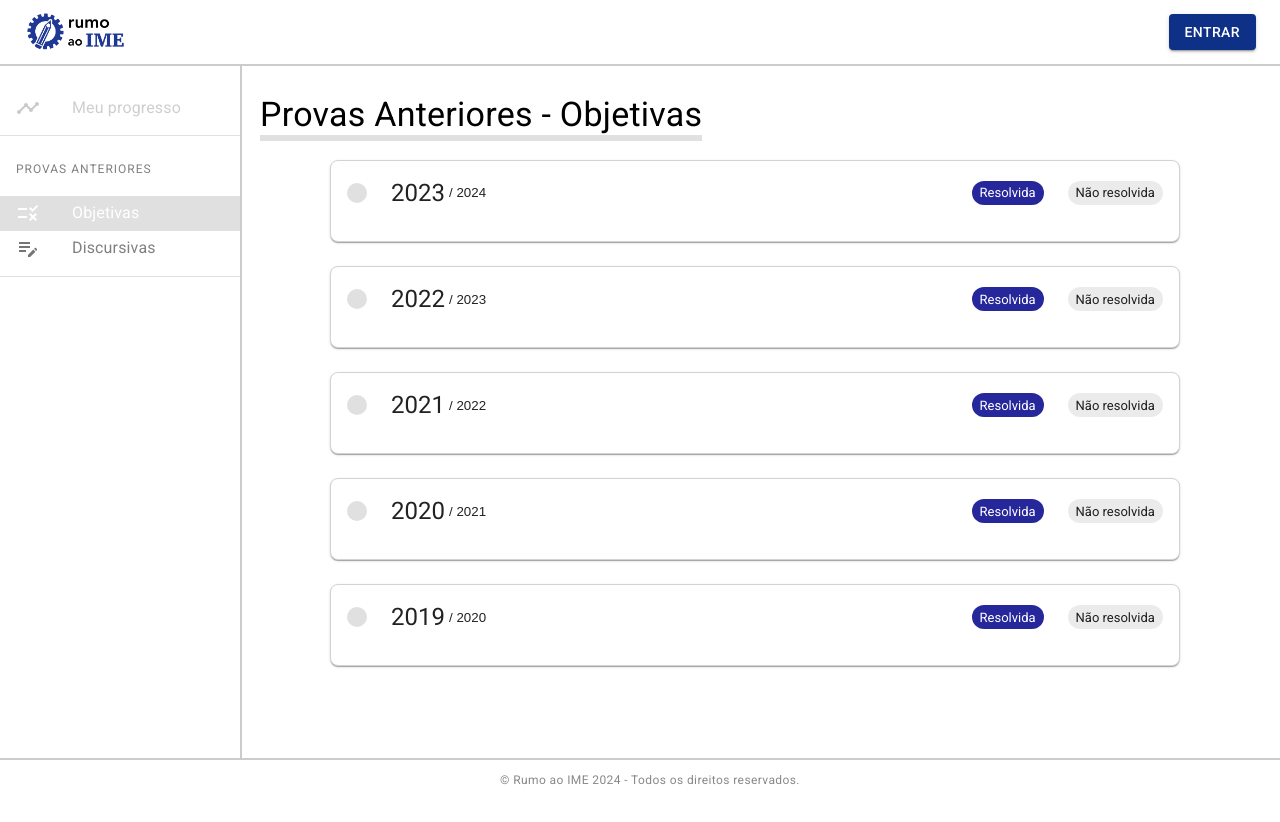
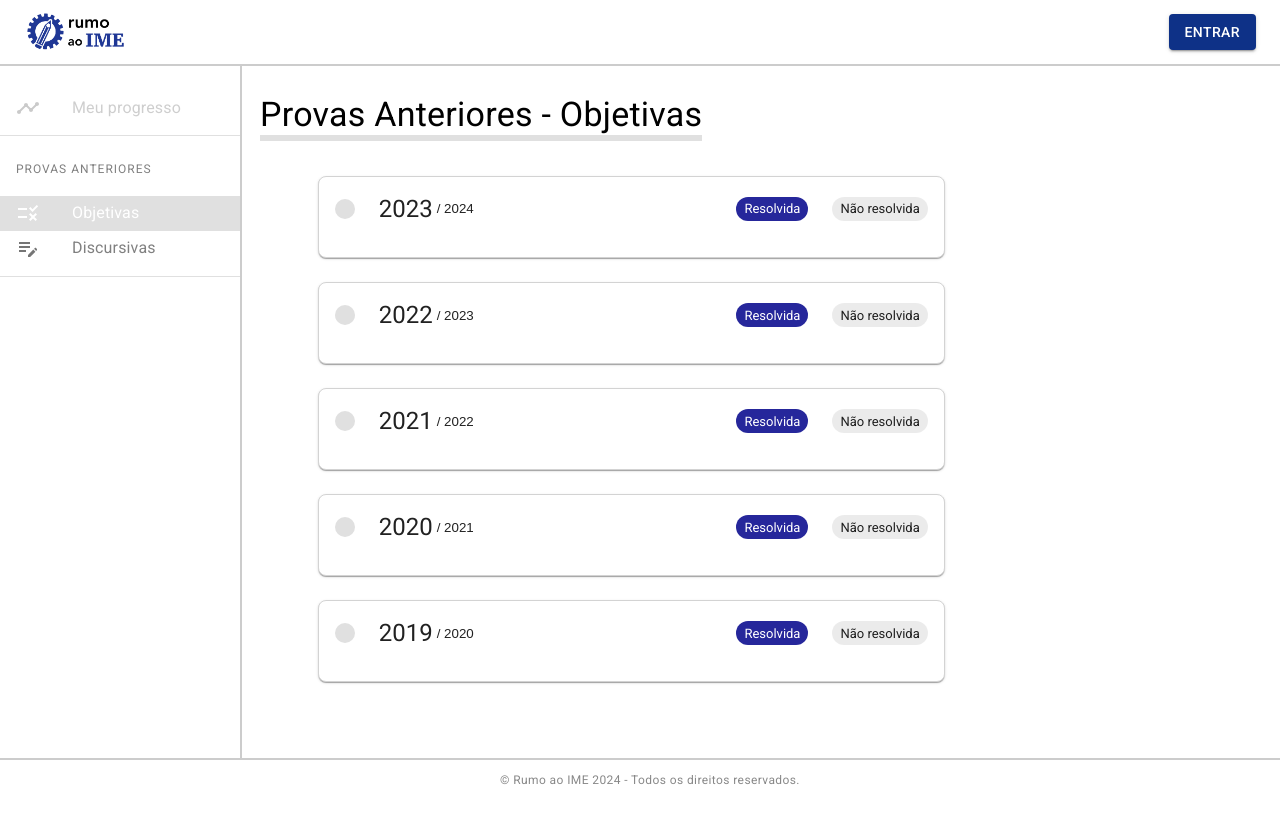
Before and after one commit to ajstourinho/rumoaoime, a React (Create React App) app in the folder frontend/: page /provas-anteriores/objetivas in a window 1280 px wide. Shown: the top 822 px of the page. Built offline with nearby package versions, Linux system fonts and the light colour scheme; what mathjax3-react would draw is missing.

Commit message:
Adjust grid layout

```diff
--- a/frontend/src/components/PageTemplate/PageTemplate.jsx
+++ b/frontend/src/components/PageTemplate/PageTemplate.jsx
@@ -1,16 +1,31 @@
 import React from "react";
 
 import CustomUnderlineTypography from "../CustomUnderlineTypography/CustomUnderlineTypography";
+import { Grid, Stack } from '@mui/material';
 
-const PageTemplate = ({ pageTitle, underlineColor, children }) => {
+const PageTemplate = ({ pageTitle, underlineColor, children, sideComponent }) => {
 
   return (
     <>
-      <CustomUnderlineTypography variant="h4" underlineColor={underlineColor}>
-        {pageTitle}
-      </CustomUnderlineTypography>
+      <Grid container>
+        <Grid container item xs={9}>
 
-      {children}
+            <Grid item xs sx={{mb: 2 }}>
+              <CustomUnderlineTypography
+                variant="h4"
+                underlineColor={underlineColor}
+              >
+                {pageTitle}
+              </CustomUnderlineTypography>
+            </Grid>
+
+            {children}
+        </Grid>
+
+        <Grid item xs={3}>
+          {sideComponent}
+        </Grid>
+      </Grid>
     </>
   );
 }
```
